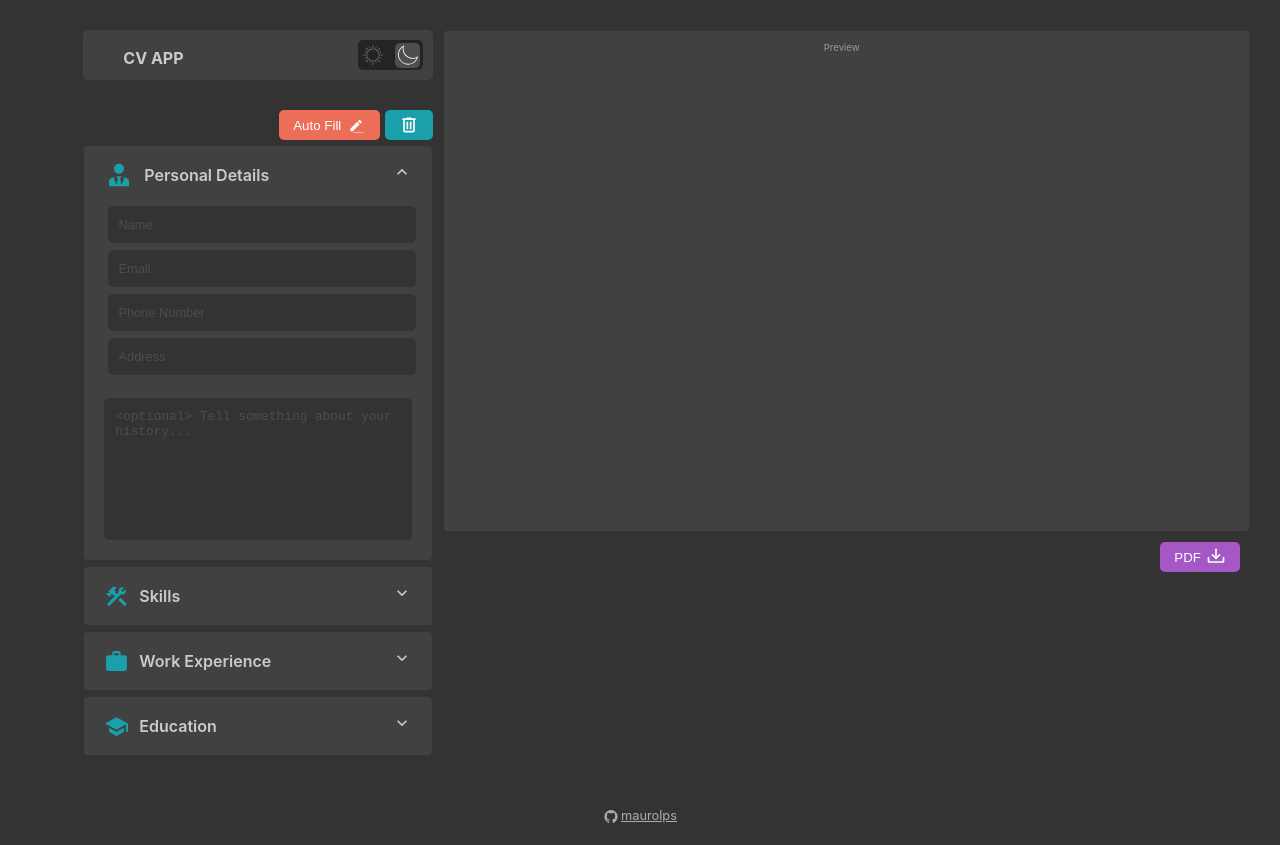
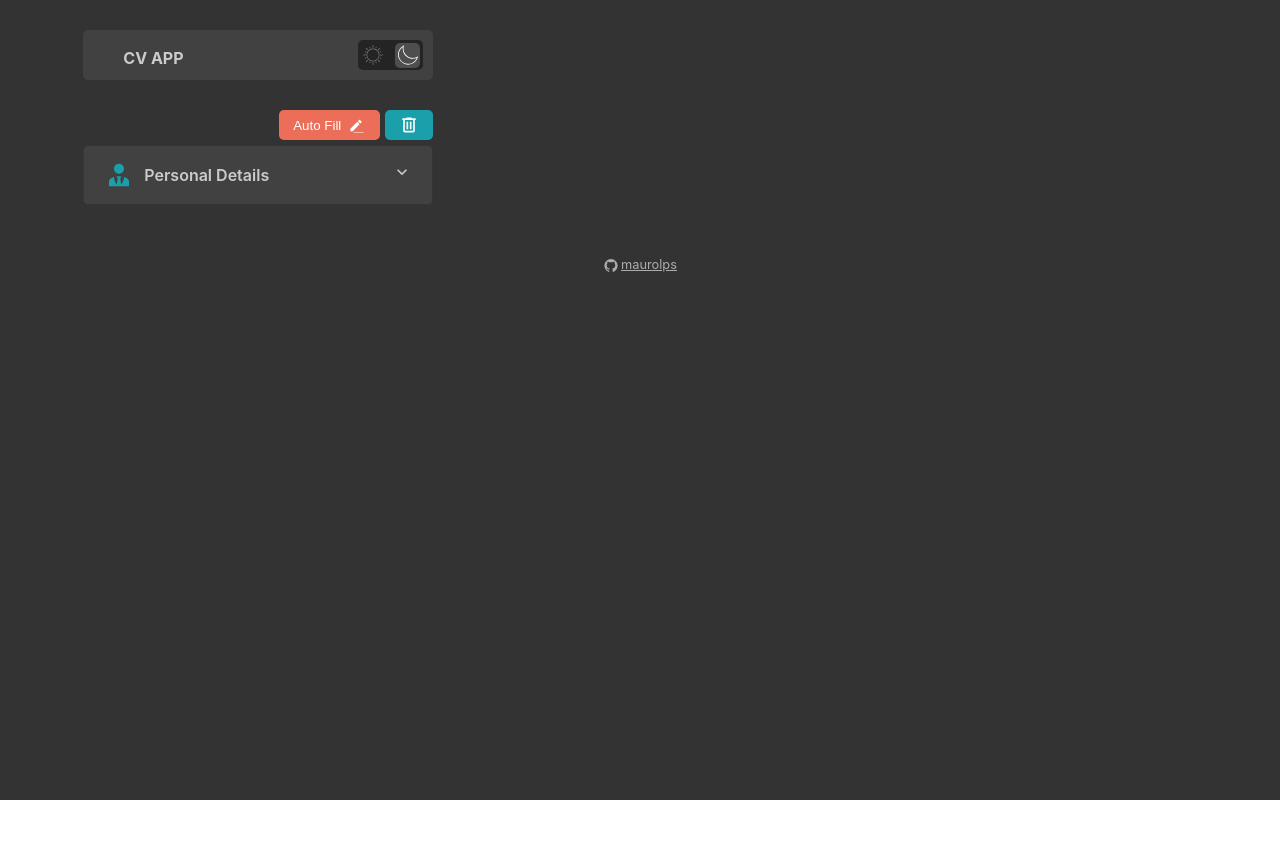
Before and after one commit to maurolps/cv-application, a React (Vite) app: page / in a window 1280 px wide. After the commit the page ends 800 px from the top, so only its background shows below. Built offline with nearby package versions, Linux system fonts and the light colour scheme; the HTML template or start-up script is replaced by a standard one.

Commit message:
refactor(App): remove unused props and prepare components to refactor

```diff
--- a/src/App.tsx
+++ b/src/App.tsx
@@ -17,38 +17,11 @@ import {
 import "./App.css";
 import { PdfOptions } from "@Types/app";
 
-import useAppStore from "./store/useAppStore";
-
 const pdfOptions: PdfOptions = {
   method: "open",
 };
 
 function App() {
-  const {
-    cardCollapse,
-    fieldsData,
-    updateExp,
-    addingExp,
-    editMode,
-    updateEdu,
-    addingEdu,
-    editModeEdu,
-    toggleCards,
-    inputChange,
-    toggleAddingExp,
-    toggleAddingEdu,
-    toggleEditMode,
-    toggleEditModeEdu,
-    editFields,
-    resetDraft,
-    addExpItem,
-    addEduItem,
-    updateExpItem,
-    updateEduItem,
-    delExpItem,
-    delEduItem,
-  } = useAppStore(); // avoid destructuring the entire store, can cause unnecessary re-renders.
-
   return (
     <>
       <main>
@@ -61,13 +34,13 @@ function App() {
             title="Personal Details"
             svg={svgPersonal}
             component={Personal}
-            toggle={toggleCards}
-            collapse={cardCollapse}
-            inputChange={inputChange}
-            update={fieldsData}
+            // toggle={toggleCards}
+            // collapse={cardCollapse}
+            // inputChange={inputChange}
+            // update={fieldsData}
           />
 
-          <LoadCard
+          {/* <LoadCard
             title="Skills"
             svg={svgSkills}
             component={Skills}
@@ -75,9 +48,9 @@ function App() {
             collapse={cardCollapse}
             inputChange={inputChange}
             update={fieldsData}
-          />
+          /> */}
 
-          <LoadCard
+          {/* <LoadCard
             title="Work Experience"
             svg={svgExp}
             component={Experience}
@@ -95,8 +68,8 @@ function App() {
             fieldsData={fieldsData}
             resetDraft={resetDraft}
             toggleAdding={toggleAddingExp}
-          />
-          <LoadCard
+          /> */}
+          {/* <LoadCard
             title="Education"
             svg={svgEdu}
             component={Education}
@@ -114,15 +87,15 @@ function App() {
             fieldsData={fieldsData}
             resetDraft={resetDraft}
             toggleAdding={toggleAddingEdu}
-          />
+          /> */}
         </div>
-        <div className="preview-wrapper">
+        {/* <div className="preview-wrapper">
           <Preview
-            update={fieldsData}
-            updateExp={updateExp}
-            updateEdu={updateEdu}
-            editMode={editMode}
-            editModeEdu={editModeEdu}
+            // update={fieldsData}
+            // updateExp={updateExp}
+            // updateEdu={updateEdu}
+            // editMode={editMode}
+            // editModeEdu={editModeEdu}
           />
           <div className="action">
             <button
@@ -138,7 +111,7 @@ function App() {
               PDF {svgDownload}
             </button>
           </div>
-        </div>
+        </div> */}
       </main>
       <footer>
         {svgGithub}{" "}
```
